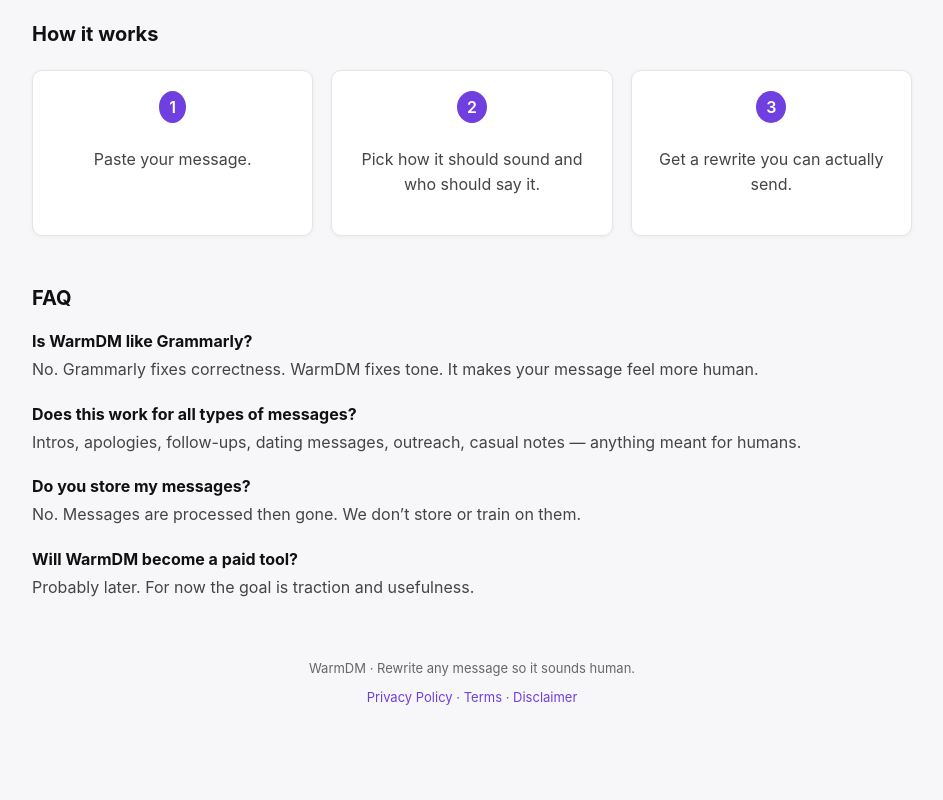
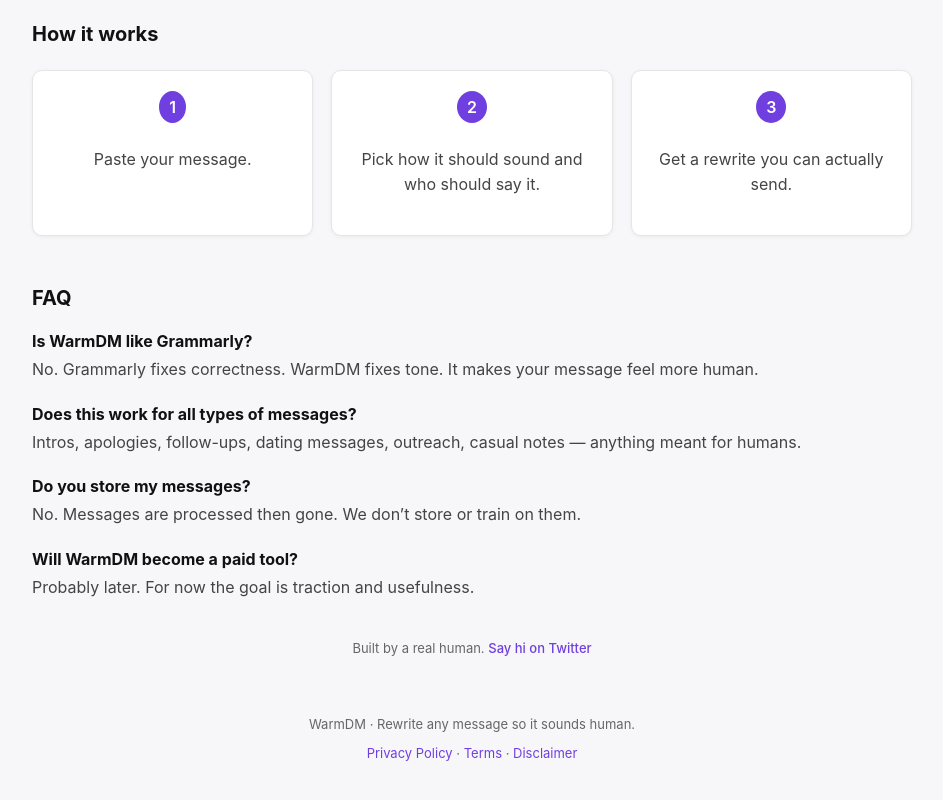
Before and after one commit to sogregory/warmdm, a website: page public/index.html in a window 1280 px wide. Shown: the part 1080-1880 px from the top of the page, without its empty margins (168-1111 px from the left). Before the commit the page ends 1838 px from the top, so only its background shows below. Drawn offline with Linux system fonts and the light colour scheme.

Commit message:
Add Founder Card

```diff
--- a/public/index.html
+++ b/public/index.html
@@ -202,6 +202,10 @@
 
     </main>
 
+    <div class="founder-contact">
+    Built by a real human.
+    <a href="https://x.com/gomichaels" target="_blank" rel="noopener">Say hi on Twitter</a>
+    </div>
 
     <!-- FOOTER -->
     <footer class="footer">
--- a/public/style.css
+++ b/public/style.css
@@ -388,6 +388,23 @@
   text-decoration: underline;
 }
 
+.founder-contact {
+  text-align: center;
+  margin-top: 40px;
+  font-size: 13px;
+  color: #666;
+}
+
+.founder-contact a {
+  color: #703fe0; /* brand purple */
+  text-decoration: none;
+  font-weight: 500;
+}
+
+.founder-contact a:hover {
+  text-decoration: underline;
+}
+
 
 /* --------------------------------------------------
    HERO HEADER — Center aligned branding (Purple Brand)
```
